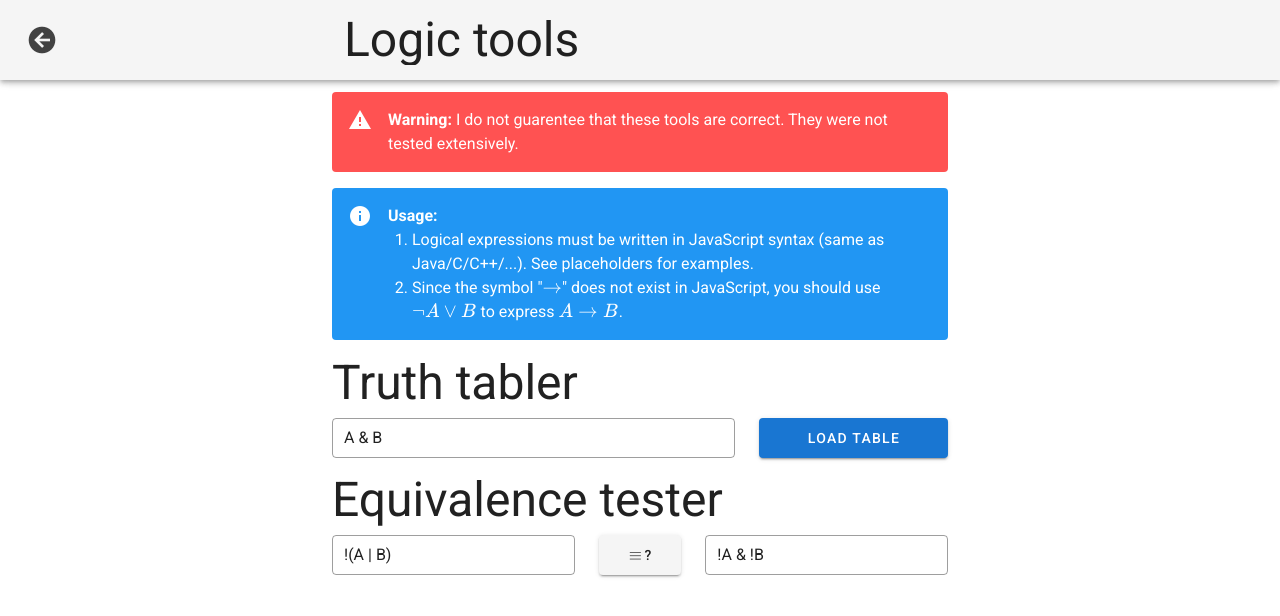
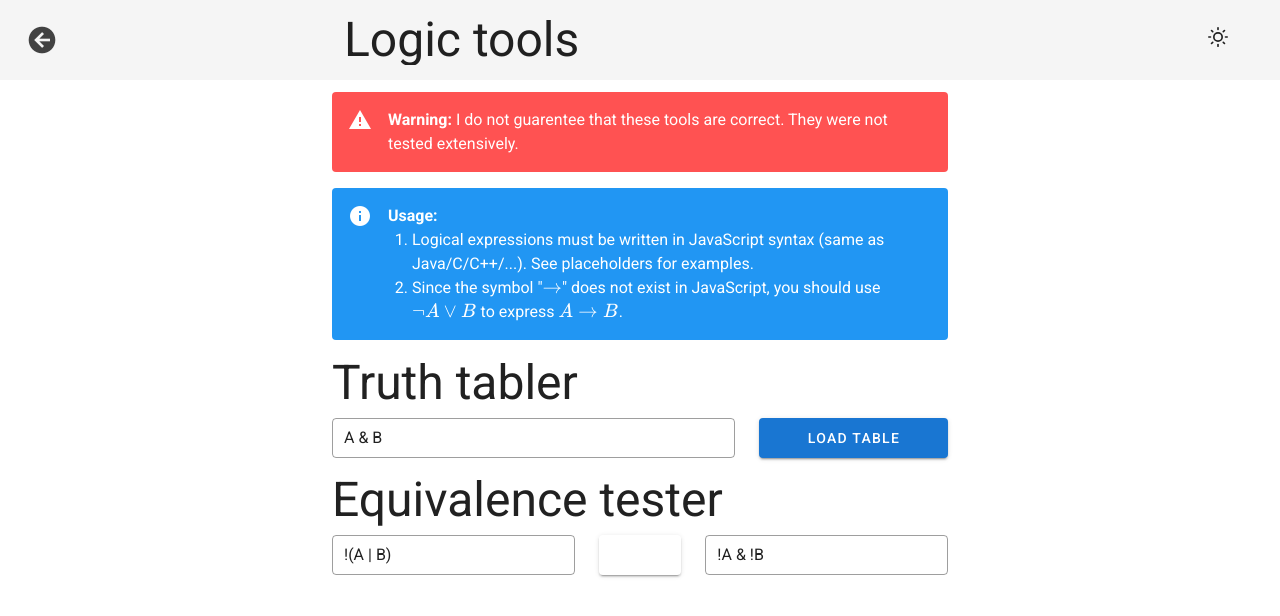
Before and after one commit to HumbleCatcher/eth-homepage, a Nuxt app: page /logic-tools in a window 1280 px wide. Shown: the top 616 px of the page. Built offline with nearby package versions, Linux system fonts and the light colour scheme.

Commit message:
redo dark theme and add light theme using catppuccin colors. Themes can be toggled in header.

```diff
--- a/assets/styles/main.sass
+++ b/assets/styles/main.sass
@@ -1,4 +1,5 @@
 @import '~vuetify/src/styles/main.sass'
+@import "./vuetify-overrides"
 
 h1
 	@extend .text-h1
@@ -44,3 +45,9 @@ h6, .h6-margin
 
 p
 	margin: 16px 0
+
+a
+	text-decoration: none
+
+	&:hover
+		text-decoration: underline
--- /dev/null
+++ b/assets/styles/vuetify-overrides.sass
@@ -0,0 +1,7 @@
+.theme--dark, .theme--light
+	.v-btn:not(.v-btn--outlined).primary
+		color: white
+
+.v-application.theme--light
+	.v-alert.v-sheet:not(.v-sheet--outlined)
+		color: white !important
--- a/assets/styles/vuetify.scss
+++ b/assets/styles/vuetify.scss
@@ -30,4 +30,24 @@ $font-size-root: 18px;
 $btn-text-transform: none;
 $btn-font-weight: 700;
 
+$material-dark: (
+  "text": (
+    "primary": #cdd6f4,
+    "secondary": #bac2de,
+  ),
+  "app-bar": #181825,
+  "background": #11111b,
+  "cards": #1e1e2e,
+);
+
+$material-light: (
+  "text": (
+    "primary": #4c4f69,
+    "secondary": #4c4f69,
+  ),
+  "app-bar": #dce0e8,
+  "background": #eff1f5,
+  "cards": #dce0e8,
+);
+
 @import "~vuetify/src/styles/styles.sass";
--- a/components/ChallengeBox.vue
+++ b/components/ChallengeBox.vue
@@ -1,7 +1,12 @@
 <template>
   <v-card class="my-5">
     <v-card-text>
-      <v-alert class="mb-4" :type="alertColor" border="left" outlined>
+      <v-alert
+        class="mb-4"
+        :type="alertColor"
+        border="left"
+        :outlined="$vuetify.theme.dark"
+      >
         <template v-if="state === 'solved'">
           "Dieser Challenge wurde erfolgreich von
           <pre class="d-inline">{{ winner }}</pre>
--- a/components/DefaultLayout.vue
+++ b/components/DefaultLayout.vue
@@ -1,11 +1,10 @@
 <template>
   <v-app>
-    <v-app-bar app height="80">
+    <v-app-bar app height="80" :flat="!$vuetify.theme.dark">
       <v-row align="center">
         <v-col cols="auto">
-          <v-fade-transition>
           <v-btn
-              v-if="back"
+            :disabled="!back"
             color="secondary"
             icon
             x-large
@@ -13,10 +12,52 @@
           >
             <v-icon>mdi-arrow-left-circle</v-icon>
           </v-btn>
-          </v-fade-transition>
         </v-col>
         <v-col offset-lg="2" offset-sm="1" cols="5" sm="8">
           <h3 class="ml-lg-10 ma-0 | ellipsis-overflow">{{ title }}</h3>
+        </v-col>
+        <v-spacer />
+        <v-col>
+          <svg
+            v-if="$vuetify.theme.dark"
+            @click="toggleTheme"
+            class="theme my-auto"
+            viewBox="0 0 24 24"
+            fill="none"
+            height="20"
+            stroke="currentColor"
+            stroke-linecap="round"
+            stroke-linejoin="round"
+            stroke-width="2"
+            width="20"
+            xmlns="http://www.w3.org/2000/svg"
+          >
+            <path d="M21 12.79A9 9 0 1 1 11.21 3 7 7 0 0 0 21 12.79z"></path>
+          </svg>
+          <svg
+            v-else
+            @click="toggleTheme"
+            class="theme my-auto"
+            viewBox="0 0 24 24"
+            fill="none"
+            height="20"
+            stroke="currentColor"
+            stroke-linecap="round"
+            stroke-linejoin="round"
+            stroke-width="2"
+            width="20"
+            xmlns="http://www.w3.org/2000/svg"
+          >
+            <circle cx="12" cy="12" r="5"></circle>
+            <line x1="12" x2="12" y1="1" y2="3"></line>
+            <line x1="12" x2="12" y1="21" y2="23"></line>
+            <line x1="4.22" x2="5.64" y1="4.22" y2="5.64"></line>
+            <line x1="18.36" x2="19.78" y1="18.36" y2="19.78"></line>
+            <line x1="1" x2="3" y1="12" y2="12"></line>
+            <line x1="21" x2="23" y1="12" y2="12"></line>
+            <line x1="4.22" x2="5.64" y1="19.78" y2="18.36"></line>
+            <line x1="18.36" x2="19.78" y1="5.64" y2="4.22"></line>
+          </svg>
         </v-col>
       </v-row>
     </v-app-bar>
@@ -46,6 +87,15 @@ export default Vue.extend({
       default: "",
     },
   },
+  methods: {
+    toggleTheme() {
+      this.$vuetify.theme.dark = !this.$vuetify.theme.dark;
+      localStorage.setItem(
+        "theme",
+        this.$vuetify.theme.dark ? "dark" : "light"
+      );
+    },
+  },
 });
 </script>
 
@@ -54,4 +104,8 @@ export default Vue.extend({
   white-space: nowrap
   text-overflow: ellipsis
   overflow: hidden
+
+.theme:hover
+  color: var(--v-primary-base)
+  cursor: pointer
 </style>
--- a/pages/dm2022/week/7.vue
+++ b/pages/dm2022/week/7.vue
@@ -9,7 +9,7 @@
       </s>
       Die Stellvertretung ist leider krank.
       <br />
-      <v-alert type="error">
+      <v-alert type="error" :outlined="$vuetify.theme.dark">
         Ihr müsst in die Übungsstunde von <b>Fabio Banfi</b> (G-06) in CHN E 42!
         Sorry 😕
       </v-alert>
--- a/pages/logic-tools.vue
+++ b/pages/logic-tools.vue
@@ -1,10 +1,10 @@
 <template>
   <default-layout title="Logic tools" back="/">
-    <v-alert type="error">
+    <v-alert type="error" :outlined="$vuetify.theme.dark" light>
       <strong>Warning:</strong> I do not guarentee that these tools are correct.
       They were not tested extensively.
     </v-alert>
-    <v-alert type="info">
+    <v-alert type="info" :outlined="$vuetify.theme.dark">
       <strong>Usage:</strong>
       <ol>
         <li>
@@ -283,22 +283,15 @@ export default Vue.extend({
 </script>
 
 <style lang="sass" scoped>
-table, td, th
-  border: 1px solid black
+@import '~vuetify/src/styles/styles.sass'
+
 table
   display: table
   border-collapse: collapse
   overflow: auto
   width: 100%
 
-  tr:nth-child(2n)
-    background-color: #212121
-
-  tr:nth-child(2n + 1)
-    background-color: #2b2b2b
-
   th
-    background-color: #212121
     font-weight: 700
 
   td, th
@@ -307,31 +300,37 @@ table
 
   .result
     font-weight: bold
-    border-left: 5px solid black
 
-@keyframes primary-to-error
-  0%
-    background-color: var(--v-primary-base)
-    border-color: var(--v-primary-base)
-  100%
-    background-color: var(--v-error-base)
-    border-color: var(--v-error-base)
+.theme--dark
+  table, td, th
+    border: 1px solid map-get($material-dark, "background")
+  table
+    tr:nth-child(2n)
+      background-color: #313244
 
-@keyframes primary-to-success
-  0%
-    background-color: var(--v-primary-base)
-    border-color: var(--v-primary-base)
-  100%
-    background-color: var(--v-success-base)
-    border-color: var(--v-success-base)
+    tr:nth-child(2n + 1)
+      background-color: #585b70
 
-@keyframes success-to-success
-  0%
-    background-color: var(--v-success-base)
-    border-color: var(--v-success-base)
-  100%
-    background-color: var(--v-success-base)
-    border-color: var(--v-success-base)
+    th
+      background-color: #313244
+
+    .result
+      border-left: 5px solid map-get($material-dark, "background")
+
+
+.theme--light
+  table
+    tr:nth-child(2n)
+      background-color: #dce0e8
+
+    tr:nth-child(2n + 1)
+      background-color: #e6e9ef
+
+    th
+      background-color: #dce0e8
+
+    .result
+      border-left: 5px solid var(--v-secondary-base)
 
 @mixin animate-colors($primary-text-color, $error-text-color, $success-text-color)
 
@@ -370,4 +369,6 @@ table
 
 .theme--dark
   @include animate-colors(white, black, black)
+.theme--light
+  @include animate-colors(white, white, white)
 </style>
--- a/vuetify.options.ts
+++ b/vuetify.options.ts
@@ -1,11 +1,22 @@
 export default {
   theme: {
-    dark: true,
+    // dark: true,
     themes: {
+      light: {
+        primary: "#8839ef",
+        secondary: "#7287fd",
+        anchor: "#1e66f5",
+        error: "#e64553",
+        success: "#40a02b",
+        info: "#04a5e5",
+      },
       dark: {
-        primary: "#772cf9",
-        secondary: "#03dac5",
-        anchor: "#e879f9",
+        primary: "#8839ef",
+        secondary: "#cba6f7",
+        anchor: "#89b4fa",
+        error: "#f38ba8",
+        success: "#a6e3a1",
+        info: "#89b4fa",
       },
     },
     options: {
```
Lines whose indentation alone changed are shown as unchanged.
